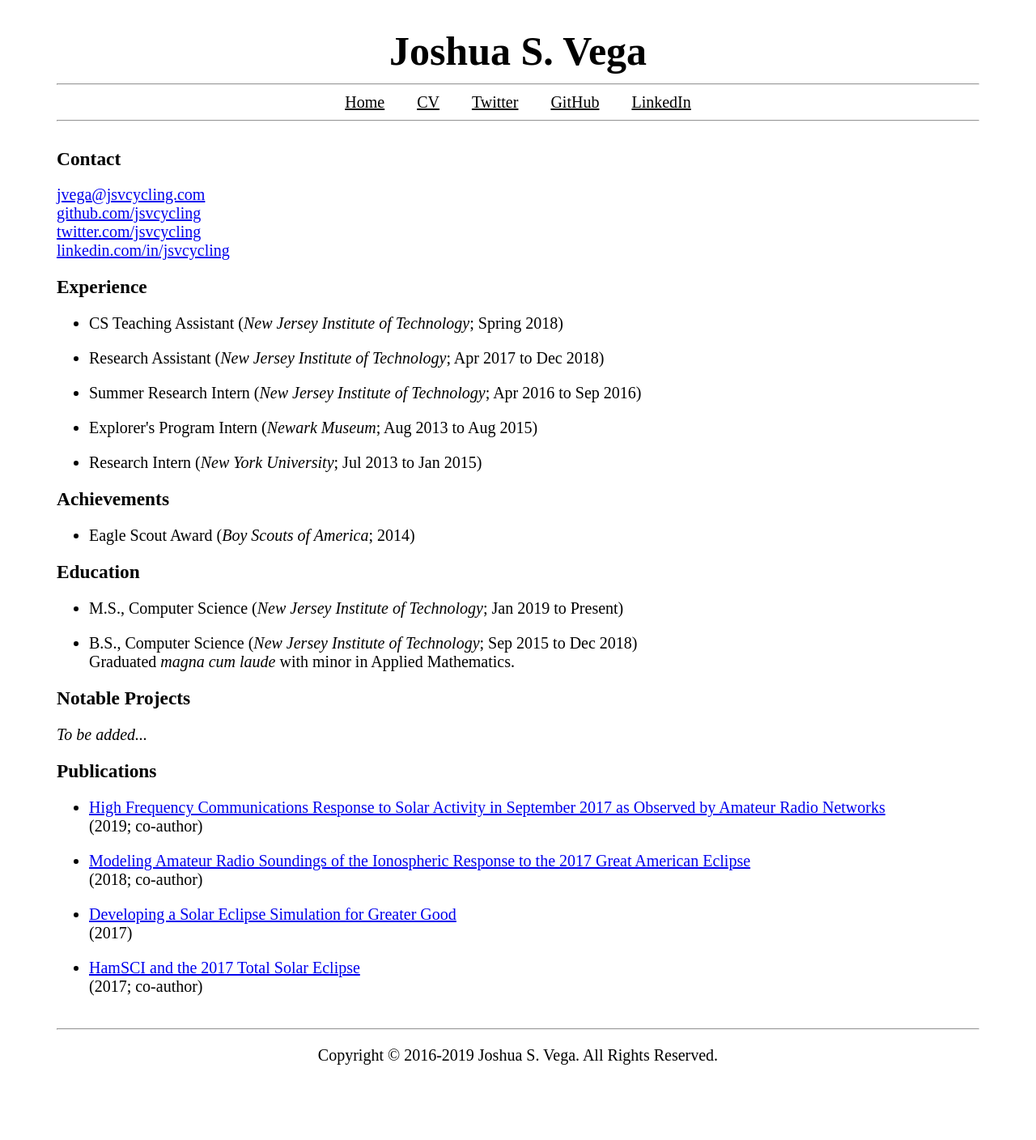
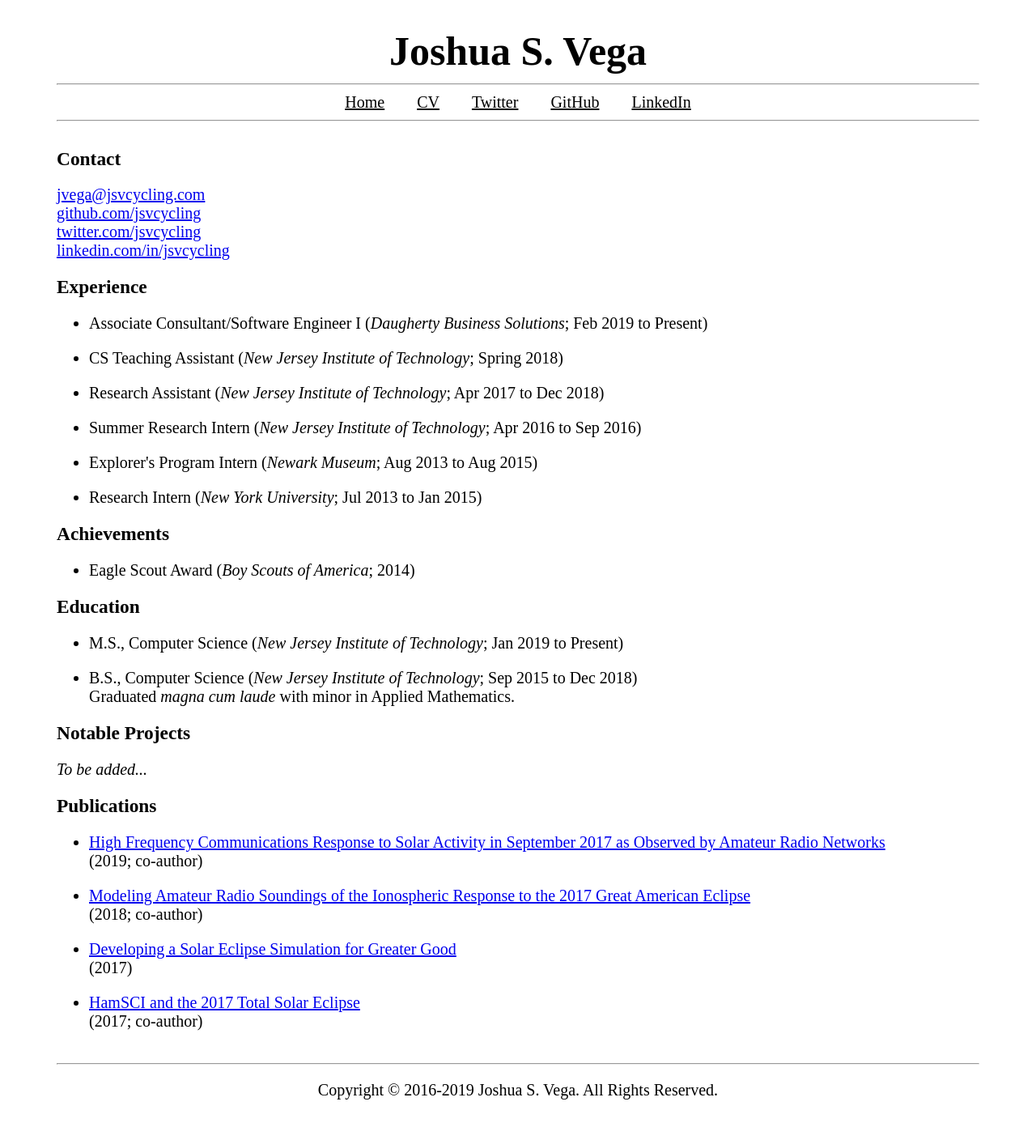
Before and after one commit to Jsvcycling/jsvcycling.github.io, a Jekyll site: the page built from cv.html, in a window 1280 px wide. Shown: the whole page at 81% size. Built offline with Jekyll 4.4.1, drawn with Linux system fonts in a browser that asks for light colours; before the commit the page ends 1365 px from its top, so only the background shows below that.

Commit message:
Added current position at Daugherty to CV.

```diff
--- a/cv.html
+++ b/cv.html
@@ -16,6 +16,9 @@ permalink: /cv
 </p>
 
 <h3>Experience</h3>
+
+<ul><li>Associate Consultant/Software Engineer I (<em>Daugherty Business
+      Solutions</em>; Feb 2019 to Present)</li></ul>
 
 <ul><li>CS Teaching Assistant (<em>New Jersey Institute of Technology</em>; Spring 2018)</li></ul>
 
```
Also changed, not shown: Gemfile.lock.
